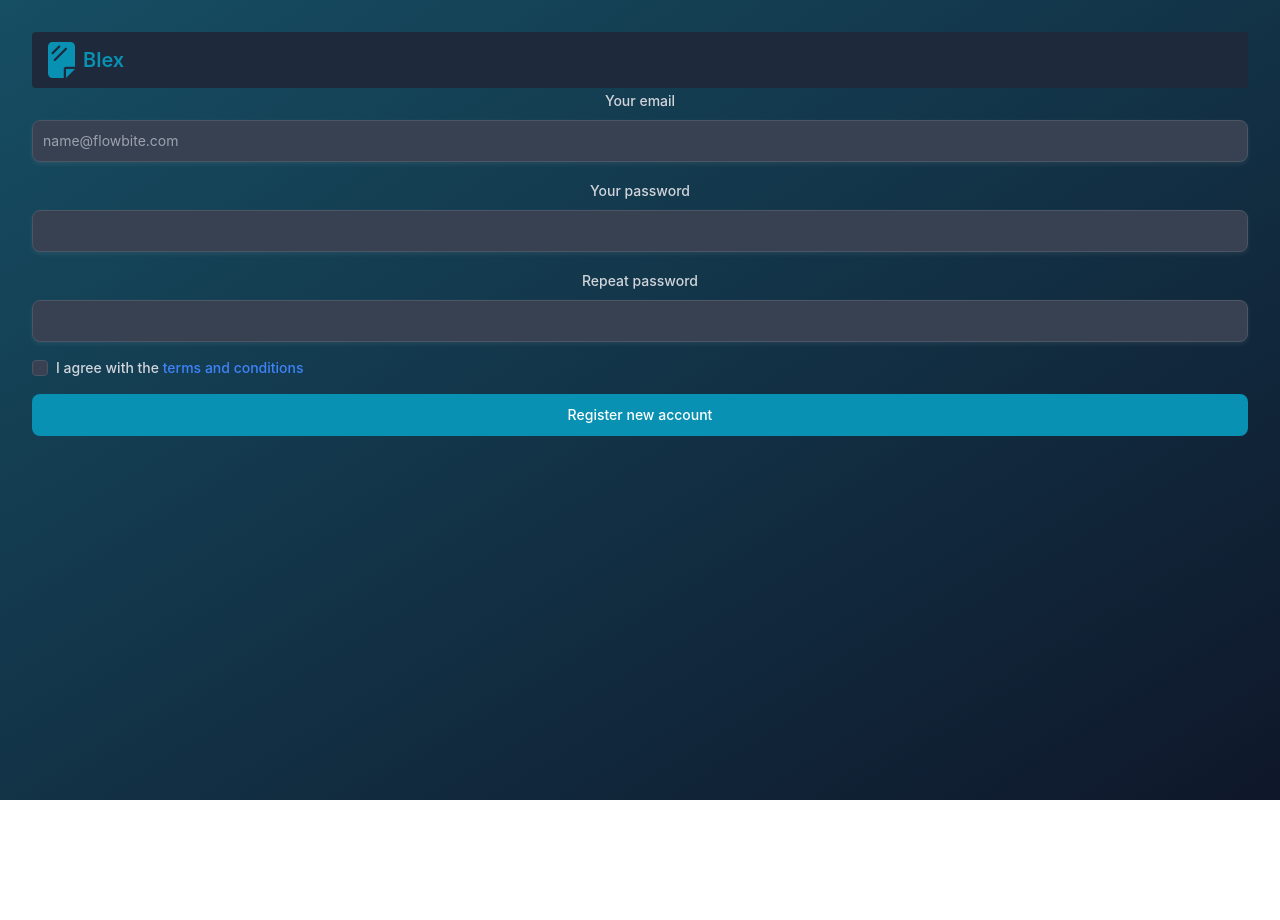
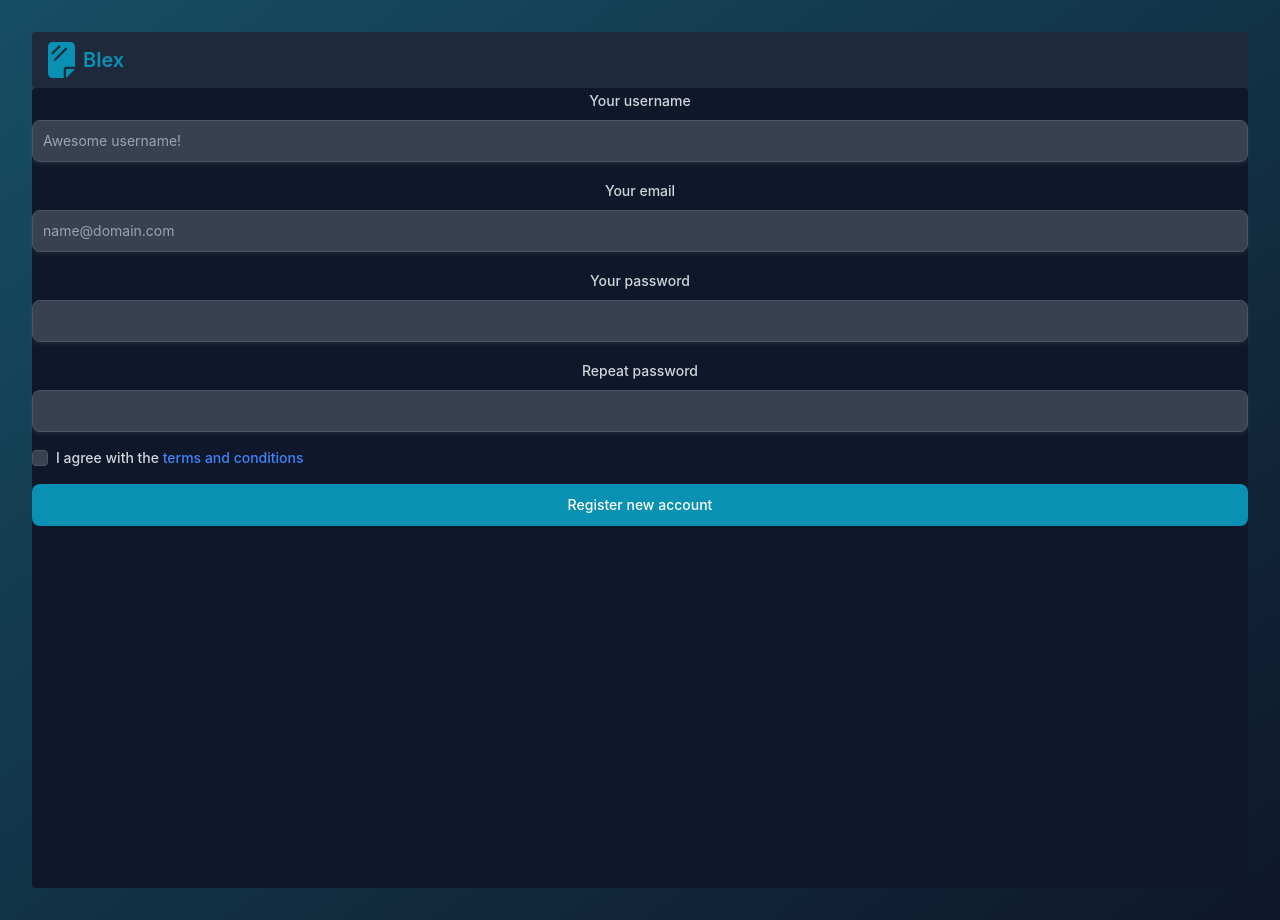
Before and after one commit to sifterstudios/blex, a React (Vite) app in the folder app/: page /newuser in a window 1280 px wide. Before the commit the page ends 800 px from the top, so only its background shows below. Built offline with nearby package versions, Linux system fonts and the light colour scheme.

Commit message:
Added in changes from bjørn, couldn't get it to work. Some problem with the user role not having a default id..

```diff
--- a/app/index.html
+++ b/app/index.html
@@ -4,7 +4,7 @@
     <meta charset="UTF-8" />
     <link rel="icon" type="image/svg+xml" href="/vite.svg" />
     <meta name="viewport" content="width=device-width, initial-scale=1.0" />
-    <title>Vite + React + TS</title>
+    <title>Blex</title>
   </head>
   <body>
     <div id="root"></div>
--- a/app/postcss.config.cjs
+++ b/app/postcss.config.cjs
@@ -1,6 +1,8 @@
 module.exports = {
-  plugins: {
-    tailwindcss: {},
-    autoprefixer: {},
-  },
+	plugins: {
+		'postcss-import': {},
+		'tailwindcss/nesting': {},
+		tailwindcss: {},
+		autoprefixer: {},
+	},
 }
--- a/app/src/components/AddButton/AddButton.tsx
+++ b/app/src/components/AddButton/AddButton.tsx
@@ -3,7 +3,7 @@ import './AddButton.css'
 export const AddButton = () => {
 	return (
 		<>
-      <div className="w-auto h-auto mr-6 ">
+      <div className="w-auto h-auto mr-6 plus-sign">
         <div className="flex-1 h-full">
           <div className="flex items-center justify-center flex-1 h-full p-2 bg-pink-600 text-white  rounded-full
           shadow-[0_4px_0_rgb(0,0,0)] ease-out hover:translate-y-0.5 transition-all">
--- a/app/src/components/App/App.tsx
+++ b/app/src/components/App/App.tsx
@@ -13,7 +13,7 @@ import { NewUser } from "../../pages/newUser/NewUser";
 import { LandingPage } from "../../pages/LandingPage/LandingPage";
 
 export const AuthContext = createContext({
-    isAuthenticated: false,
+    isAuthenticated: true,
     login: () => { },
     logout: () => { }
 });
@@ -33,8 +33,9 @@ function App() {
 
     return (
         <>
+            <AuthContext.Provider value={{ isAuthenticated, login, logout }}>
                 <BlexBar />
-            <AuthContext.Provider value={{ isAuthenticated, login, logout }}>
+                <div className="container bg-slate-900 h-full min-h-screen rounded">
                     <Routes>
                         <Route path="/" element={isAuthenticated ? <Search /> : <LandingPage />} />
                         <Route path="search" element={isAuthenticated ? <Search /> : <LandingPage />} />
@@ -47,6 +48,7 @@ function App() {
                         <Route path="newuser" element={isAuthenticated ? <Search /> : <NewUser />} />
 
                     </Routes>
+                </div>
             </AuthContext.Provider>
         </>
     );
--- a/app/src/components/BlexBar/BlexBar.tsx
+++ b/app/src/components/BlexBar/BlexBar.tsx
@@ -9,13 +9,12 @@ import { AuthContext } from "../App/App";
 
 export const  BlexBar =()  =>  {
     const { isAuthenticated } = useContext(AuthContext);
-    const show = isAuthenticated ? 'display: none' : '';
 
 if (isAuthenticated) {
 
 
         return (
-            <>
+            <div className="container mx-auto">
                 <Navbar fluid={true} rounded={true} className="dark:bg-slate-800">
                     <Link to="/">
                         <Navbar.Brand >
@@ -71,15 +70,15 @@ if (isAuthenticated) {
                         </Link>
                     </Navbar.Collapse>
                 </Navbar>
-            </>
+            </div>
         );
 }
 
-
+ else{
  return (
 
 
-                <Navbar fluid={true} rounded={true} className="dark:bg-slate-800">
+                 <Navbar fluid={true} rounded={true} className="dark:bg-slate-800 container mx-auto">
                      <Link to="/">
                          <Navbar.Brand >
                              <FontAwesomeIcon
@@ -95,7 +94,7 @@ return (
 
 
  );
-
+ }
 
 
 };
--- a/app/src/pages/LandingPage/LandingPage.tsx
+++ b/app/src/pages/LandingPage/LandingPage.tsx
@@ -5,8 +5,13 @@ import { Link } from 'react-router-dom'
 export const LandingPage = () => {
     return (
         <>
-            <h1 className='text-5xl dark:text-white font-sans mt-20'>Welcome to Blex!</h1>
+			<br />
+			<br />
+			<br />
+            <h1 className='text-5xl dark:text-white font-sans '>Welcome to Blex!</h1>
             <p className='text-base dark:text-white font-thin italic decoration-dotted'>A place for sharing and finding lead sheets!</p>
+			<br />
+			<br />
             <div className="h-56 sm:h-64 xl:h-80 2xl:h-96 flex flex-row mt-6">
             <div className='basis-2/12'></div>
             <div className='basis-8/12'>
--- a/app/src/pages/newUser/NewUser.tsx
+++ b/app/src/pages/newUser/NewUser.tsx
@@ -1,34 +1,84 @@
+import axios from "axios";
 import { Button, Checkbox, Label, TextInput } from "flowbite-react";
 import { useState } from "react";
 import { BlexModal } from "../../components/BlexModal/BlexModal";
 
-export const NewUser = () => {
+interface User {
+	username: string;
+	password: string;
+	email: string;
+}
+
+interface Props {
+	onRegister: (data: User) => void;
+}
+export const NewUser: React.FC<Props> = ({ onRegister }) => {
 
 	const [modalActive, setModalActive] = useState(false);
 	const toggleModal = () => setModalActive(!modalActive);
 	const header = "Terms and Conditions";
 	const block1 = "All my uploads will be my own. You are responsible yourself for any violation of right of the original owners of the music";
 	const block2 = "Be an all around great person, also, don't you dare to try programming. It will consume you.";
+	const [username, setUsername] = useState('');
+	const [password, setPassword] = useState('');
+	const [email, setEmail] = useState('');
 
 
+	const handleSubmit = async (e: React.FormEvent<HTMLFormElement>) => {
+		e.preventDefault();
+		try {
+			const response = await
+				axios.post('http://localhost:8080/register', {
+					username,
+					password,
+					email,
+				});
+			onRegister(response.data);
+
+			console.log("response.data: " + response.data);
+			console.log("response: " + response);
+		} catch (err) {
+			console.error(err);
+		}
+	};
+
+// TODO: Fix spacing of form!! And also responsive for mobile
 	return (
 		<>
-            <form className="flex flex-col gap-4">
+			<form className="flex flex-col gap-4" onSubmit={handleSubmit}>
 				<div>
 					<div className="mb-2 block">
 						<Label
-                            htmlFor="email2"
+							htmlFor="user"
+							value="Your username"
+						/>
+					</div>
+					<TextInput
+						id="user"
+						type="text"
+						placeholder="Awesome username!"
+						required={true}
+						shadow={true}
+						onChange={(e) => setUsername(e.target.value)}
+					/>
+				</div>
+				<div>
+					<div className="mb-2 block">
+						<Label
+							htmlFor="email"
 							value="Your email"
 						/>
 					</div>
 					<TextInput
-                        id="email2"
+						id="email"
 						type="email"
-                        placeholder="name@flowbite.com"
+						placeholder="name@domain.com"
 						required={true}
 						shadow={true}
+						onChange={(e) => setEmail(e.target.value)}
 					/>
 				</div>
+
 				<div>
 					<div className="mb-2 block">
 						<Label
@@ -55,10 +105,11 @@ export const NewUser = () => {
 						type="password"
 						required={true}
 						shadow={true}
+						onChange={(e) => setPassword(e.target.value)}
 					/>
 				</div>
 				<div className="flex items-center gap-2">
-                    <Checkbox id="agree" required={true}/>
+					<Checkbox id="agree" required={true} />
 					<Label htmlFor="agree">
 						I agree with the{' '}
 						<a
@@ -73,7 +124,12 @@ export const NewUser = () => {
 					Register new account
 				</Button>
 			</form>
-            <BlexModal header={header} block1={block1} block2={block2} modalActive={modalActive} toggle={toggleModal} />
+			<BlexModal
+				header={header}
+				block1={block1}
+				block2={block2}
+				modalActive={modalActive}
+				toggle={toggleModal} />
 		</>
 
 	);
--- a/app/src/pages/signIn/SignIn.tsx
+++ b/app/src/pages/signIn/SignIn.tsx
@@ -1,35 +1,83 @@
-import {Button, Checkbox, Label, TextInput} from 'flowbite-react'
-import React from 'react'
+import { Button, Checkbox, Label, TextInput } from 'flowbite-react'
+import React, { useState } from 'react'
+import axios from 'axios';
 
-export const SignIn = () => {
+interface User {
+	username: string;
+	password: string;
+}
+
+interface Props {
+	onLogin: (data: User) => void;
+}
+
+
+
+export const SignIn: React.FC<Props> = ({ onLogin }) => {
+
+	const [username, setUsername] = useState('');
+	const [password, setPassword] = useState('');
+
+	const handleSumbit = async (e: React.FormEvent<HTMLFormElement>) => {
+		e.preventDefault();
+		try {
+			const response = await axios.post('http://localhost:8080/login', {
+				username,
+				password,
+			});
+			onLogin(response.data);
+			// TODO: Handle navigation here!
+			console.log("Response data: " + response.data);
+			console.log("response: " + response);
+		} catch (err) {
+			console.error(err);
+		}
+	};
+
+
+
+
+
+	// TODO: Maybe implement remember me at some point
 	return (
+
 		<>
-            <form className="flex flex-col gap-4">
+		<br/>
+		<br/>
+		<br/>
+		<br/>
+		<br/>
+			<form className="flex flex-col gap-4 sm:ml-80 sm:mr-80" onSubmit={handleSumbit}>
 				<div>
 					<div className="mb-2 block">
 						<Label
-                            htmlFor="email1"
-                            value="Your email"
+							htmlFor="user"
+							value="Your Username:"
 						/>
 					</div>
 					<TextInput
-                        id="email1"
-                        type="email"
-                        placeholder="name@flowbite.com"
+						id="user"
+						type="text"
+						placeholder="What to call you?"
 						required={true}
+						value={username}
+						onChange={(e) => setUsername(e.target.value)}
 					/>
 				</div>
 				<div>
 					<div className="mb-2 block">
 						<Label
-                            htmlFor="password1"
+							htmlFor="pass"
 							value="Your password"
 						/>
 					</div>
 					<TextInput
-                        id="password1"
+						id="pass"
 						type="password"
 						required={true}
+						placeholder="Super secret password!"
+						value={password}
+						onChange={(e) => setPassword(e.target.value)}
 					/>
 				</div>
 				<div className="flex items-center gap-2">
@@ -39,7 +87,7 @@ export const SignIn = () => {
 					</Label>
 				</div>
 				<Button type="submit">
-                    Submit
+					Login
 				</Button>
 			</form>
 		</>
```
Also changed, not shown: 1 other file (tests, documents, lock files or other folders). Lines whose indentation alone changed are shown as unchanged.
